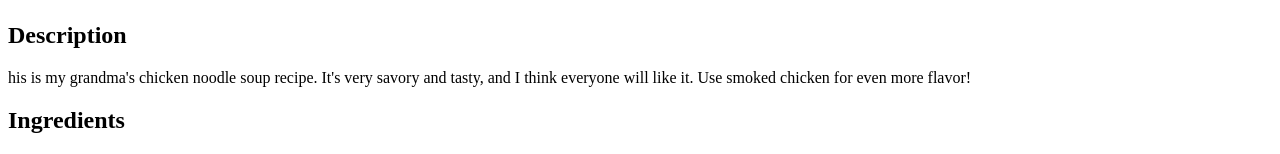
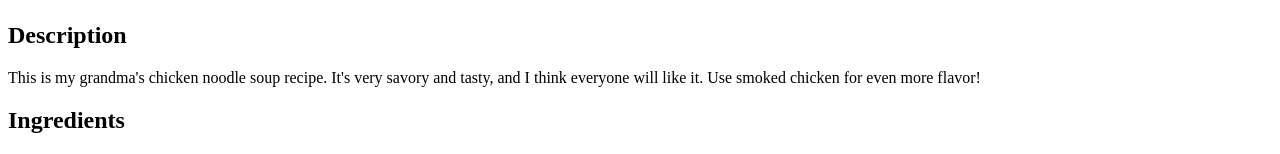
Before and after one commit to diego2go/odin-recipes, a plain HTML site: page recipes/grandma-chicken-soup.html in a window 1280 px wide. Shown: the part 1437-1591 px from the top of the page. Drawn offline with Linux system fonts and the light colour scheme.

Commit message:
Fix typos in eggplant-parmesan.html and grandma-chicken-soup.html

```diff
--- a/recipes/grandma-chicken-soup.html
+++ b/recipes/grandma-chicken-soup.html
@@ -8,7 +8,7 @@
         <h1>Grandma's Chicken Noodle Soup</h1>
         <img src="../img/grandma-soup.jpeg" alt="A warm chicken noodle soup">
         <h2>Description</h2>
-        <p>his is my grandma's chicken noodle soup recipe. It's very savory and tasty, and I think everyone will like it. Use smoked chicken for even more flavor!</p>
+        <p>This is my grandma's chicken noodle soup recipe. It's very savory and tasty, and I think everyone will like it. Use smoked chicken for even more flavor!</p>
         <h2>Ingredients</h2>
         <ul>
             <li>2 ½ cups wide egg noodles</li>
```
Also changed, not shown: recipes/eggplant-parmesan.html (+1 -1 lines).
